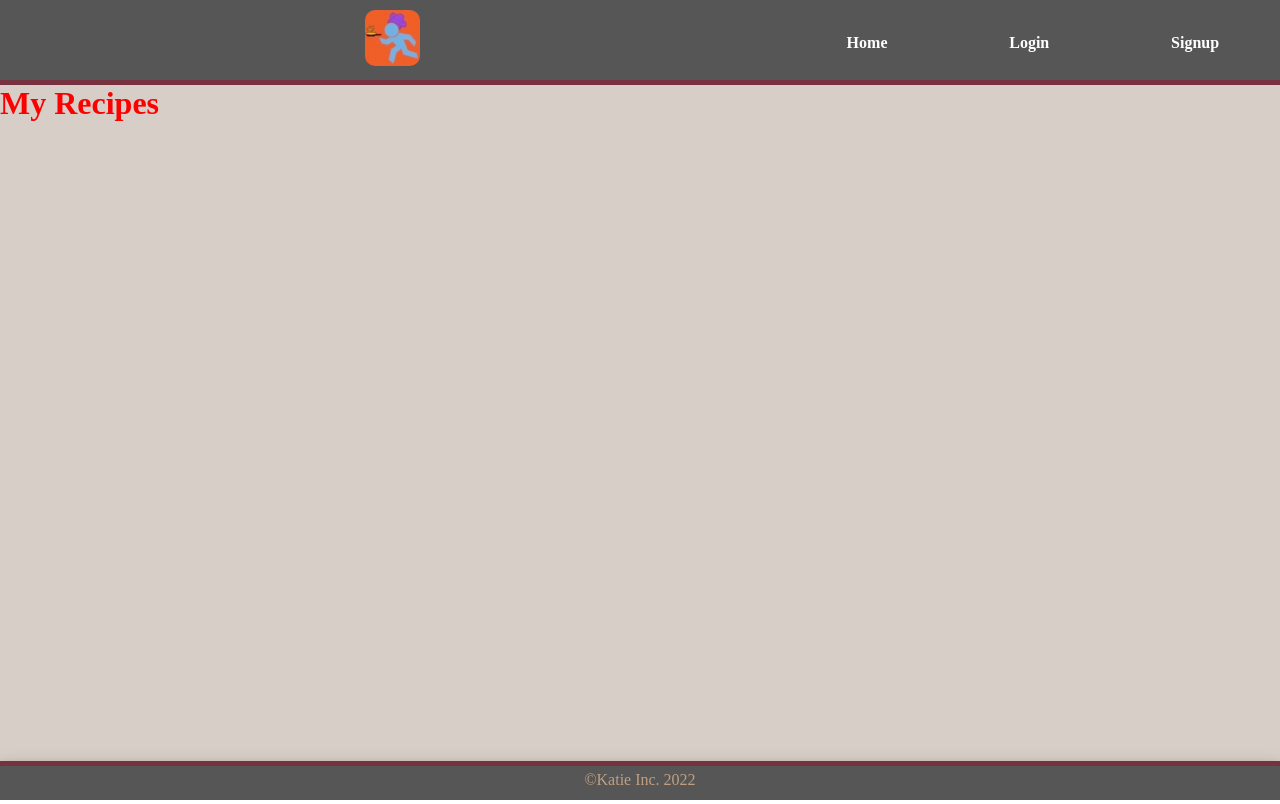
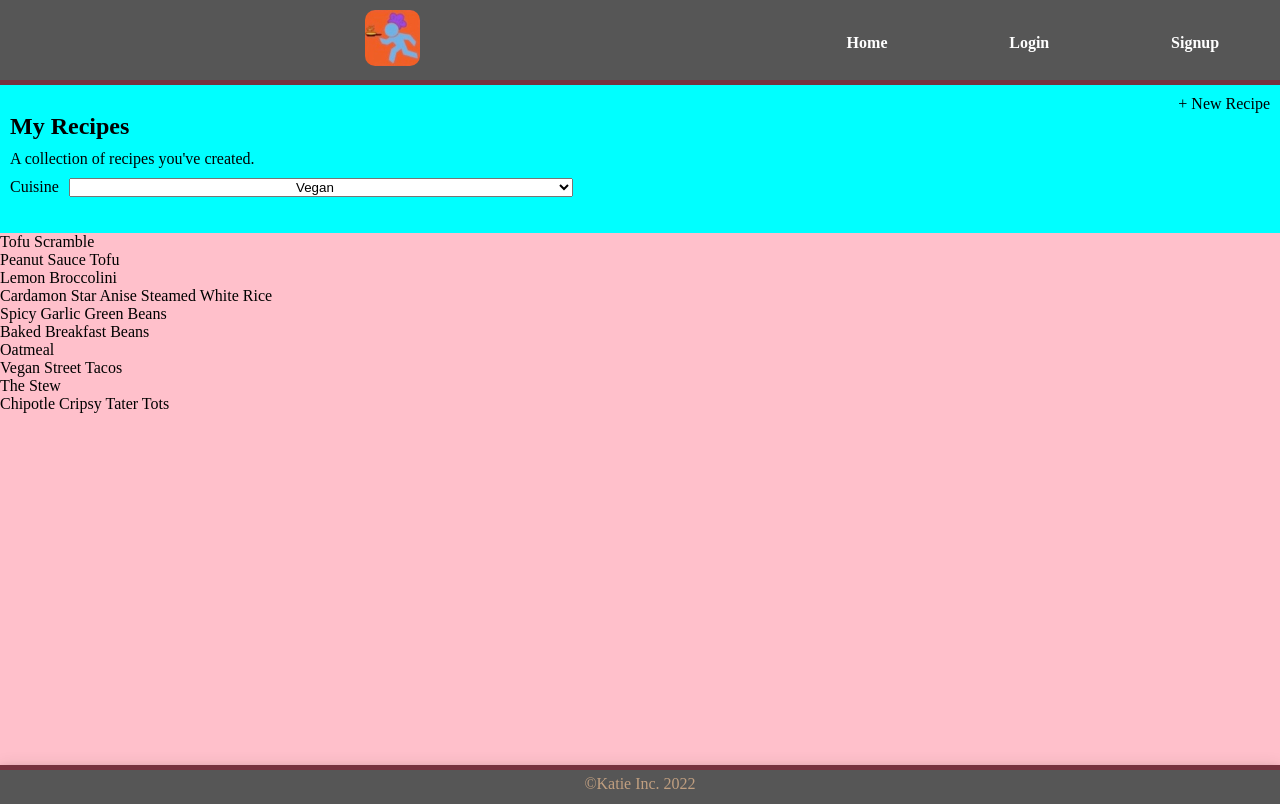
Before and after one commit to biggersmatt/jump-to-react, a React (Create React App) app: page /myrecipes in a window 1280 px wide. Built offline with nearby package versions, Linux system fonts and the light colour scheme.

Commit message:
Adds css to my recipes header

```diff
--- a/src/pages/MyRecipes/myRecipes.css
+++ b/src/pages/MyRecipes/myRecipes.css
@@ -1,3 +1,27 @@
-.myRecipes-header {
-  color: red;
+.my-recipes-wrapper {
+  height: 85vh;
+  display: flex;
+  flex-direction: column;
 }
+.my-recipes-header {
+  background-color: aqua;
+  flex-grow: .75;
+  padding: 10px;
+}
+.my-recipes-new {
+  text-align: right;
+}
+.my-recipes-description {
+  margin: 10px 0;
+}
+.my-recipes-label {
+  margin-right: 10px;
+}
+#cuisine {
+  width: 40%;
+  text-align: center;
+}
+.my-recipes-content {
+  background-color: pink;
+  flex-grow: 10;
+}
--- a/src/pages/MyRecipes/myRecipes.jsx
+++ b/src/pages/MyRecipes/myRecipes.jsx
@@ -3,6 +3,32 @@ require('./myRecipes.css');
 
 export default function MyRecipes() {
   return (
-    <h1 className='myRecipes-header'>My Recipes</h1>
-  )
+    <div className='my-recipes-wrapper'>
+      <div className='my-recipes-header'>
+        <p className='my-recipes-new'>+ New Recipe</p>
+        <h2>My Recipes</h2>
+        <p className='my-recipes-description'>A collection of recipes you've created.</p>
+        <label htmlFor="cuisine" className='my-recipes-label'>Cuisine</label>
+        <select name="cuisine" id="cuisine">
+          <option value="vegan">Vegan</option>
+          <option value="italian">Italian</option>
+          <option value="asian">Asian</option>
+        </select>
+      </div>
+      <div className='my-recipes-content'>
+        <ul>
+          <li>Tofu Scramble</li>
+          <li>Peanut Sauce Tofu</li>
+          <li>Lemon Broccolini</li>
+          <li>Cardamon Star Anise Steamed White Rice</li>
+          <li>Spicy Garlic Green Beans</li>
+          <li>Baked Breakfast Beans</li>
+          <li>Oatmeal</li>
+          <li>Vegan Street Tacos</li>
+          <li>The Stew</li>
+          <li>Chipotle Cripsy Tater Tots</li>
+        </ul>
+      </div>
+    </div>
+    )
 }
```
